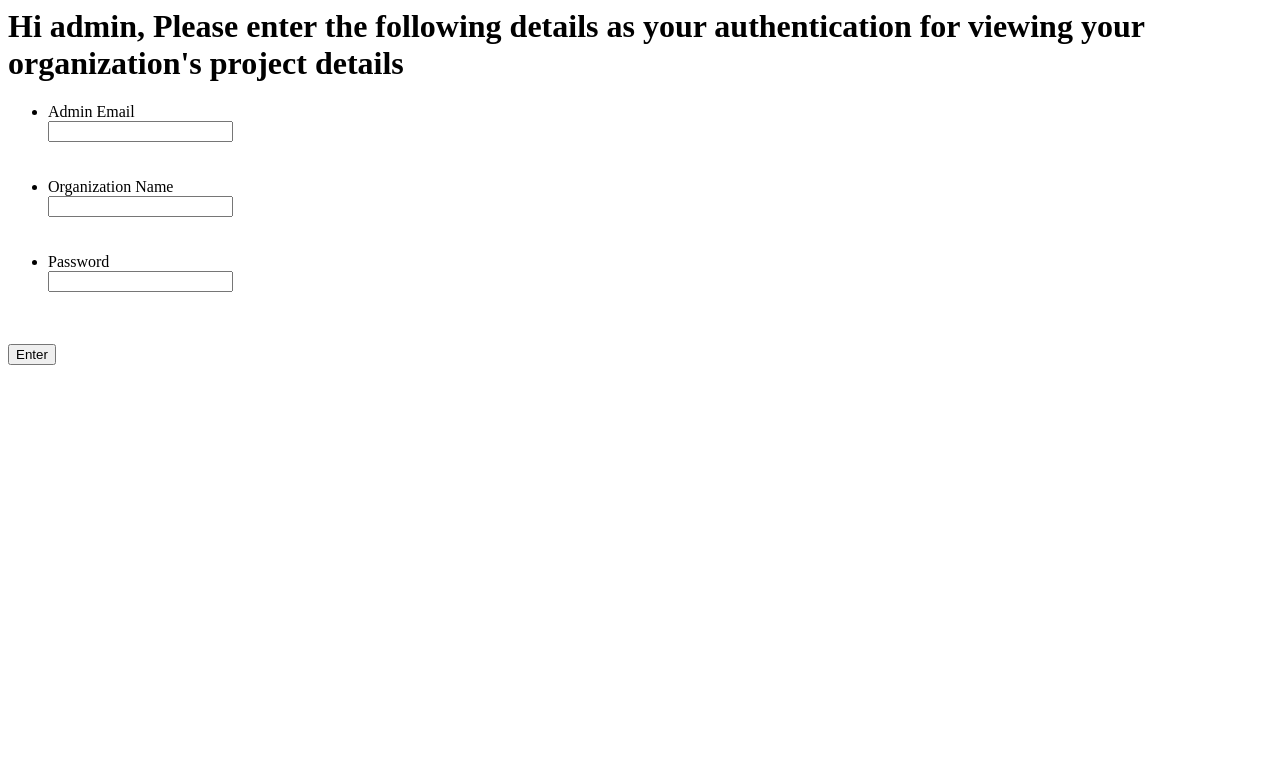
After one commit to BhanuDhar99/Employee_Management_System, a Flask app: template templates/admin_portal_pages/admin_view_extract_info.html in a window 1280 px wide. The commit adds this page. Shown: the top 783 px of the page. Run offline with Flask 2, Linux system fonts and the light colour scheme; the template is opened without the code that fills it, so the values that code supplies are empty.

Commit message:
Added initial changes for viewing projects. Displaying from DB to html pages remaining

```diff
--- a/templates/admin_portal_pages/admin_portal.html
+++ b/templates/admin_portal_pages/admin_portal.html
@@ -3,7 +3,7 @@
 <title>Admin Dashboard</title>
 </head>
 <body>
-<H1>Welcome to your admin dashboard {{var}}</H1>
+<H1>Welcome to your admin dashboard {{items}}</H1>
 
 <a href = "/create_project"><input type=button value="Create new projects"></a>
 <a href = "/admin_view_projects"><input type=button value="View existing projects"></a>
--- /dev/null
+++ b/templates/admin_portal_pages/admin_view_extract_info.html
@@ -0,0 +1,41 @@
+<html>
+<head>
+<title>This page is used  to extract information from user about organization</title>
+</head>
+<body>
+<H1> Hi admin, Please enter  the following details as your authentication for viewing your organization's project details</H1>
+<form method = "POST" action = "/validate_admin_info_show">
+<ul>
+<li id="li_1"
+		<label class="description" for="element_1">Admin Email</label>
+		<div>
+				<input id="element_1" name="AdminEmail" class="element text small" type="text" value=""/>
+		</div>
+		</li>
+<br>
+<br>
+<li id="li_2"
+		<label class="description" for="element_2">Organization Name</label>
+		<div>
+			<input id="element_2" name="OrganizationName" class="element text small" type="text" value=""/>
+		</div>
+		</li>
+<br>
+<br>
+<li id="li_3"
+		<label class="description" for="element_3">Password</label>
+		<div>
+			<input id="element_3" name="Password" class="element text small" type="password" value=""/>
+		</div>
+		</li>
+
+<br>
+<br>
+
+</ul>
+</div>
+<input type=submit value='Enter' name='submit_btn'>
+		</div>
+</form>
+</body>
+</html>
--- /dev/null
+++ b/templates/admin_portal_pages/show_admin_org_projects.html
@@ -0,0 +1,3 @@
+<html>
+This page is for succesful authentication and view of all projects in the organization
+</html>
```
Also changed, not shown: templates/admin_portal_pages/back_to_homepage.html (added, +9 -0 lines), templates/admin_portal_pages/admin_create_new_project.html (renamed from templates/admin_portal_pages/admin_create_new_page.html).
